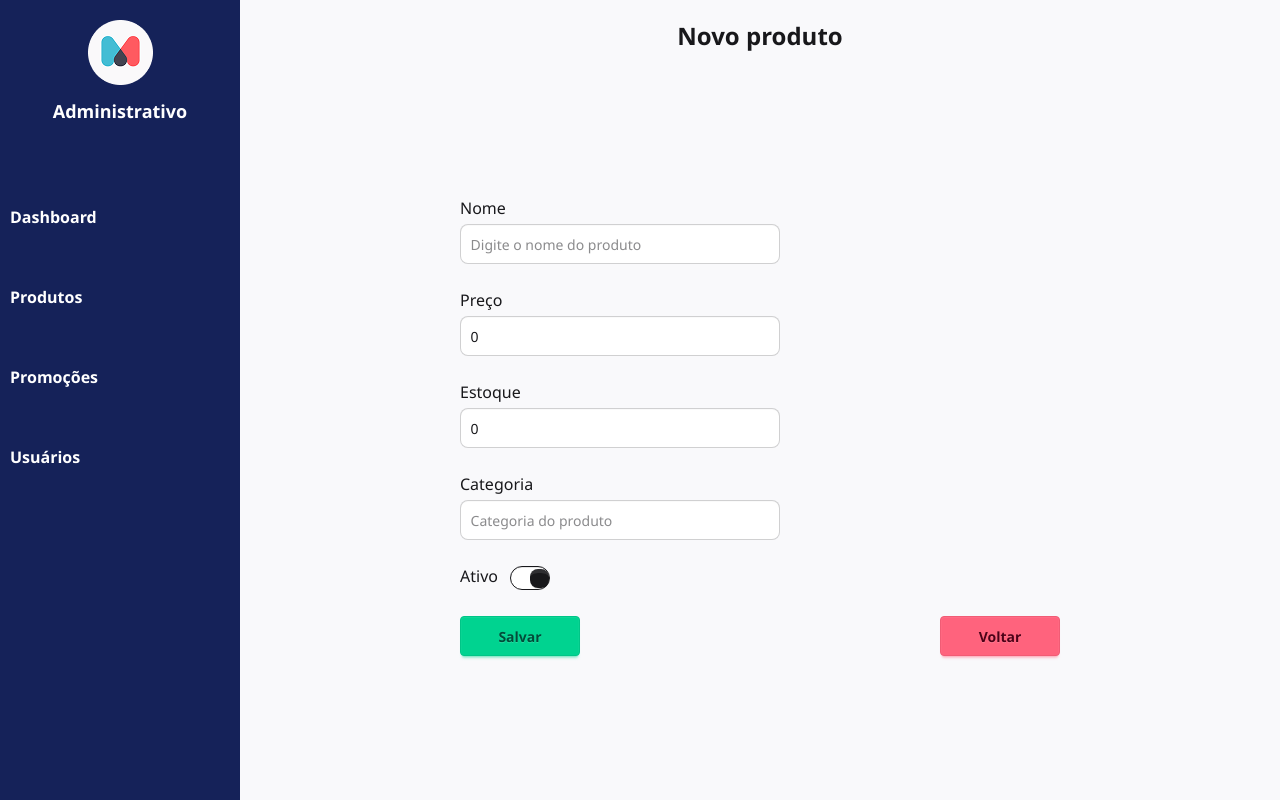
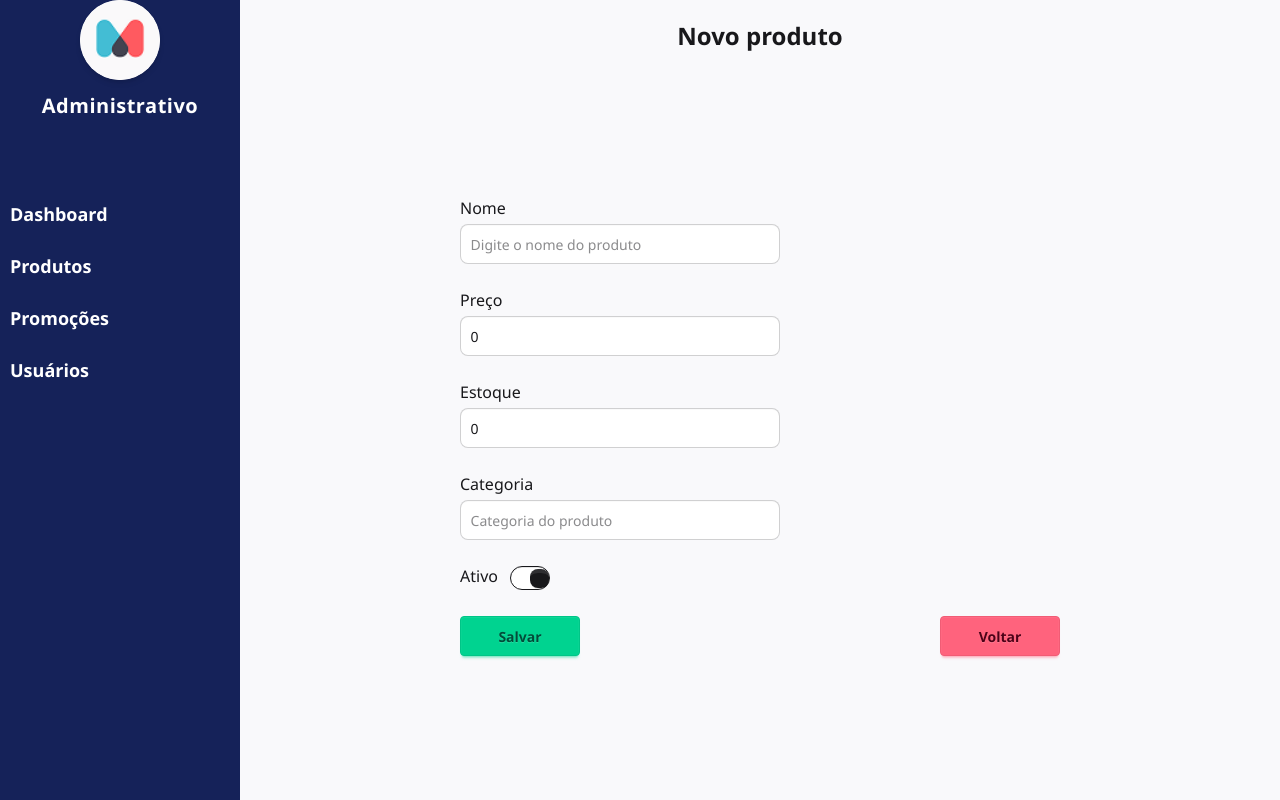
Before and after one commit to nataliatviana/sistema-mercadoweb, a React (Vite) app in the folder vite-project/: page /produtos/novo in a window 1280 px wide. Built offline with nearby package versions, Linux system fonts and the light colour scheme.

Commit message:
Alteração do leftbar para incluir imagem ao visualizar produto

```diff
--- a/vite-project/src/components/LeftBar/index.tsx
+++ b/vite-project/src/components/LeftBar/index.tsx
@@ -1,41 +1,52 @@
 import { Link } from "react-router-dom";
+import logo from "../../assets/logo.png"; // ✅ caminho ajustado
 import "./index.css";
 
 export default function LeftBar() {
   return (
     <div className="bg-[#152259] w-60 min-h-screen flex flex-col py-8 gap-20">
       {/* Logo */}
-      <div className="flex flex-col items-center gap-3 logo">
-        <img width={65} height={65} src="../src/assets/logo.png" alt="Logo" />
-        <h2 className="text-white text-lg font-semibold">Administrativo</h2>
+      <div className="flex flex-col items-center gap-3">
+        <div className="bg-white p-2 rounded-full shadow-md">
+          <img
+            width={80}
+            height={80}
+            src={logo}
+            alt="Logo"
+            className="rounded-full object-contain"
+          />
+        </div>
+        <h2 className="text-white text-xl font-bold tracking-wide mt-2">
+          Administrativo
+        </h2>
       </div>
 
       {/* Links */}
       <div className="flex flex-col gap-6 w-full px-6">
         <Link
           to="/"
-          className="text-white size-14 font-semibold itensBar hover:text-gray-300"
+          className="text-white text-lg font-semibold itensBar hover:text-gray-300 transition-colors"
         >
           Dashboard
         </Link>
 
         <Link
           to="/produtos"
-          className="text-white size-14 font-semibold itensBar hover:text-gray-300"
+          className="text-white text-lg font-semibold itensBar hover:text-gray-300 transition-colors"
         >
           Produtos
         </Link>
 
         <Link
           to="/promocoes"
-          className="text-white size-14 font-semibold itensBar hover:text-gray-300"
+          className="text-white text-lg font-semibold itensBar hover:text-gray-300 transition-colors"
         >
           Promoções
         </Link>
 
         <Link
           to="/usuarios"
-          className="text-white size-14 font-semibold itensBar hover:text-gray-300"
+          className="text-white text-lg font-semibold itensBar hover:text-gray-300 transition-colors"
         >
           Usuários
         </Link>
```
